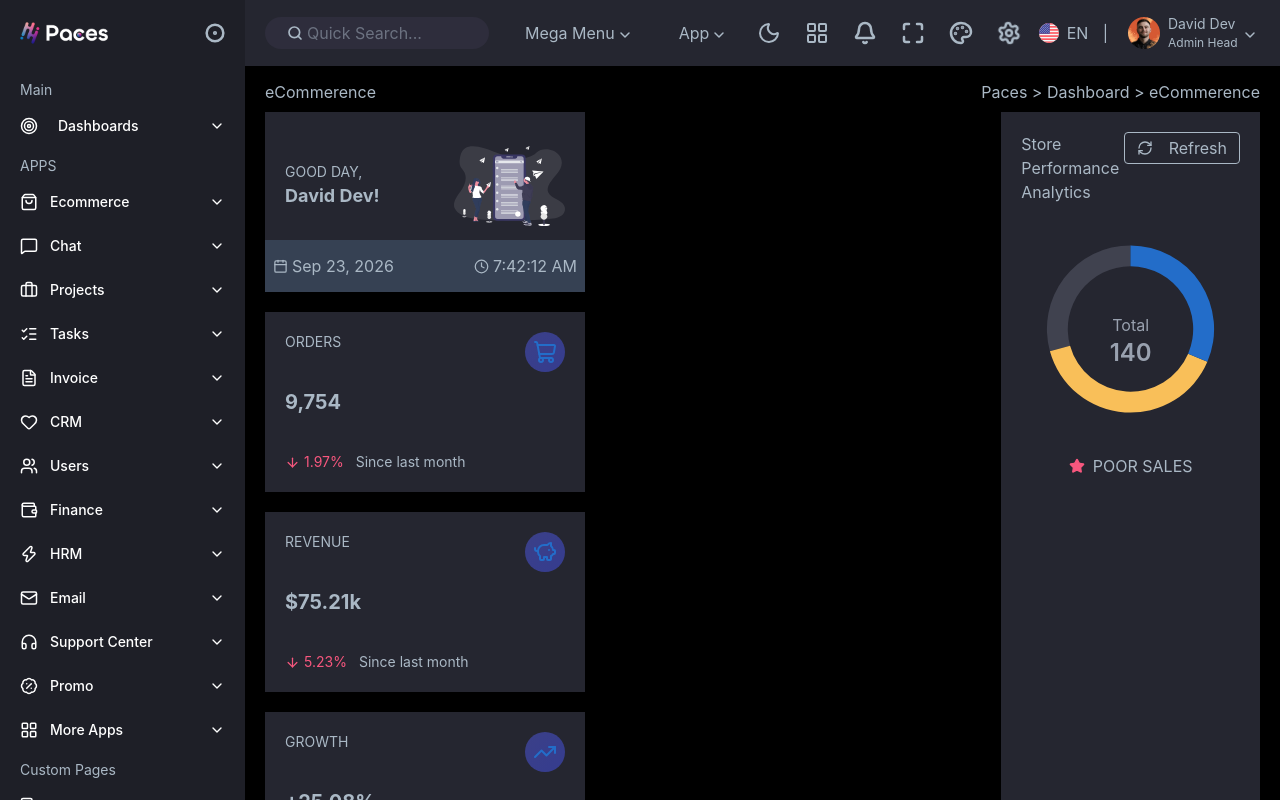
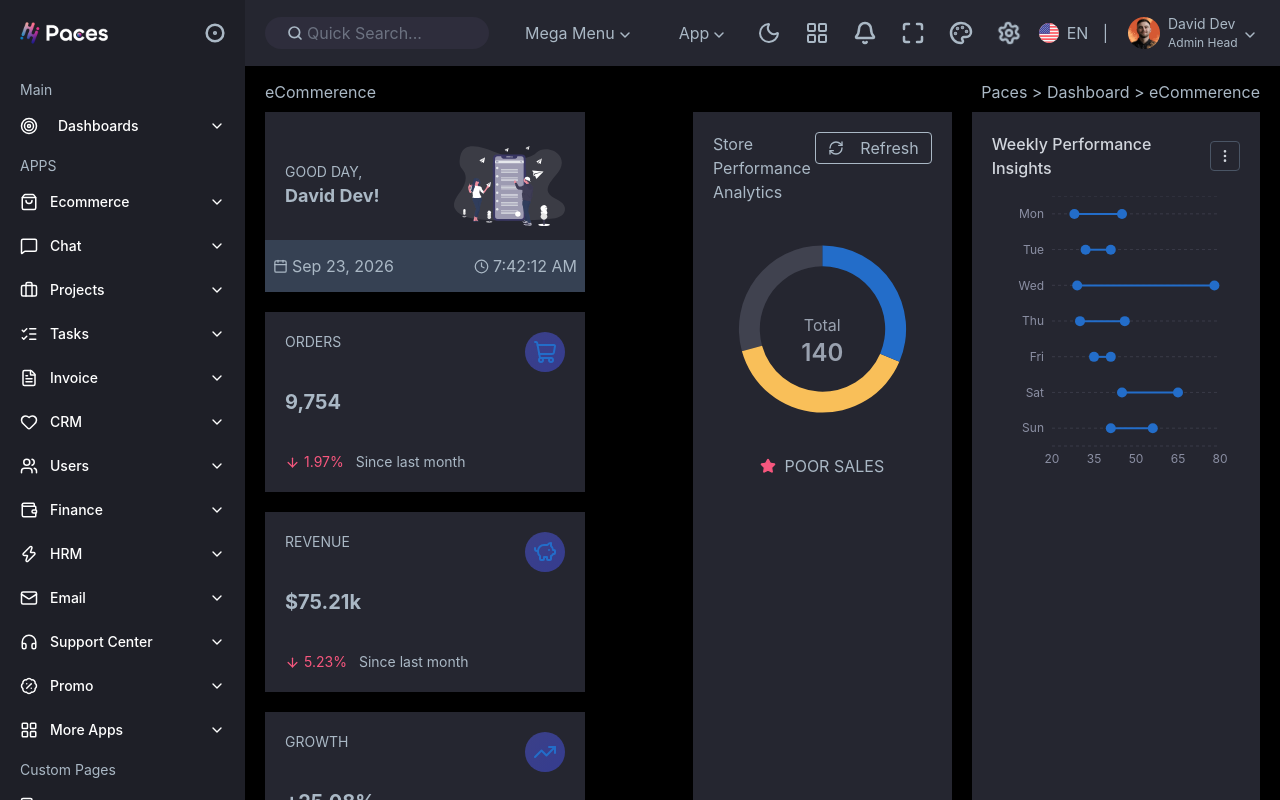
Before and after one commit to Husnainawm/Paces-Ecommerence-Admin-panel, a React (Vite) app: page / in a window 1280 px wide. Built offline with nearby package versions, Linux system fonts and the light colour scheme.

Commit message:
Weekly perfomance

```diff
--- a/src/Component/Heros/Homepage.jsx
+++ b/src/Component/Heros/Homepage.jsx
@@ -2,14 +2,16 @@ import React from 'react'
 import Nav from './Nav'
 import Sectionone from './Sectionone'
 import Dountgraph from './Dountgraph'
+import WeeklyPerformance from './WeeklyPerformance'
 
 const Homepage = () => {
     return (
         <div className='px-5 h-lvh pt-20 [&::-webkit-scrollbar]:hidden flex flex-1 flex-col gap-2 overflow-y-auto'>
             <Nav />
-            <div className='flex justify-between'>
+            <div className='flex wrap gap-5'>
             <Sectionone />
             <Dountgraph/>
+            <WeeklyPerformance/>
             </div>
         </div>
     )
--- a/src/Component/Heros/Sectionone.jsx
+++ b/src/Component/Heros/Sectionone.jsx
@@ -53,7 +53,7 @@ const Sectionone = () => {
 
     return (
         <>
-            <div className='w-[60%] gap-5 flex flex-wrap'>
+            <div className='w-[41%] gap-5 flex flex-wrap'>
                 <div className='h-45 w-80 flex flex-col  bg-backCol ' >
                     <div className='p-5 pb-0 flex flex-1 justify-between items-center'>
                         <div>
--- /dev/null
+++ b/src/Component/Heros/WeeklyPerformance.jsx
@@ -0,0 +1,68 @@
+import React from 'react'
+import { BarChart, Bar, XAxis, YAxis, CartesianGrid, Tooltip, ResponsiveContainer } from 'recharts'
+import { EllipsisVertical } from 'lucide-react'
+
+
+const data = [
+  { day: 'Mon', range: [28, 45] },
+  { day: 'Tue', range: [32, 41] },
+  { day: 'Wed', range: [29, 78] },
+  { day: 'Thu', range: [30, 46] },
+  { day: 'Fri', range: [35, 41] },
+  { day: 'Sat', range: [45, 65] },
+  { day: 'Sun', range: [41, 56] },
+]
+
+const DumbbellShape = ({ x, y, width, height }) => {
+  const cy = y + height / 2
+  return (
+    <g>
+      <line x1={x} y1={cy} x2={x + width} y2={cy} stroke="#236dc9" strokeWidth={2} />
+      <circle cx={x} cy={cy} r={5} fill="#236dc9" />
+      <circle cx={x + width} cy={cy} r={5} fill="#236dc9" />
+    </g>
+  )
+}
+
+const WeeklyPerformance = () => {
+  return (
+    <>
+    <div className='flex-1 bg-backCol p-5'>
+      <div className="flex justify-between items-center mb-4">
+        <p className="text-gray-300 font-medium">Weekly Performance Insights</p>
+        <button className="border border-gray-600 rounded p-1.5">
+          <EllipsisVertical size={16} className="text-gray-300" />
+        </button>
+      </div>
+
+      <ResponsiveContainer width="100%" height={280}>
+        <BarChart layout="vertical" data={data} margin={{ left: 0, right: 20 }}>
+          <CartesianGrid strokeDasharray="3 3" stroke="#3a3b48" horizontal={true} vertical={false} />
+          <XAxis
+            type="number"
+            domain={[20, 80]}
+            axisLine={false}
+            tickLine={false}
+            tick={{ fill: '#8b8fa3', fontSize: 12 }}
+          />
+          <YAxis
+            type="category"
+            dataKey="day"
+            axisLine={false}
+            tickLine={false}
+            tick={{ fill: '#8b8fa3', fontSize: 12 }}
+          />
+          <Tooltip
+            cursor={false}
+            formatter={(value) => [`${value[0]} - ${value[1]}`, 'Range']}
+            contentStyle={{ backgroundColor: '#1e1f27', border: 'none', borderRadius: '8px', color: '#fff' }}
+          />
+          <Bar dataKey="range" shape={<DumbbellShape />} barSize={10} />
+        </BarChart>
+      </ResponsiveContainer>
+    </div>
+    </>
+  )
+}
+
+export default WeeklyPerformance
```
